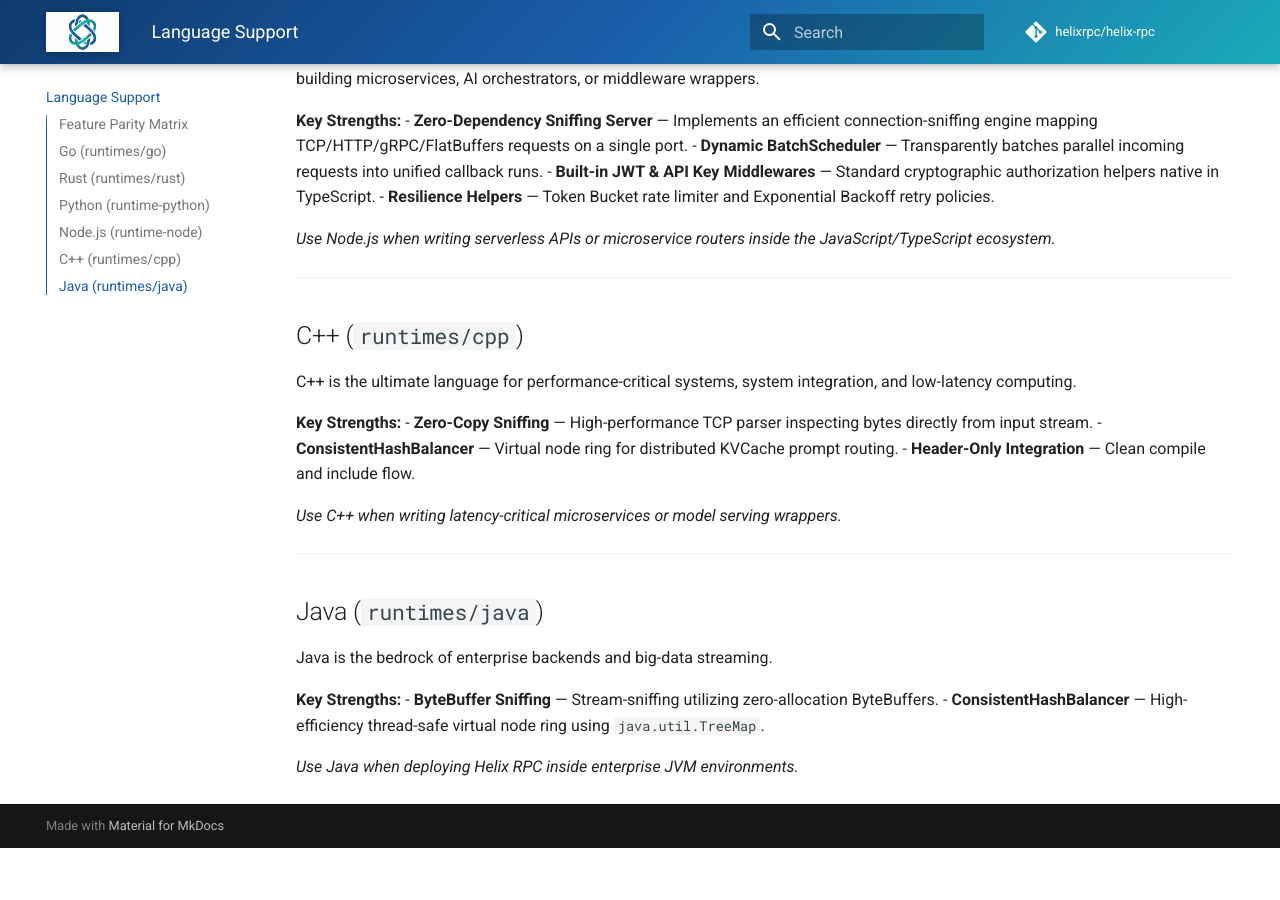
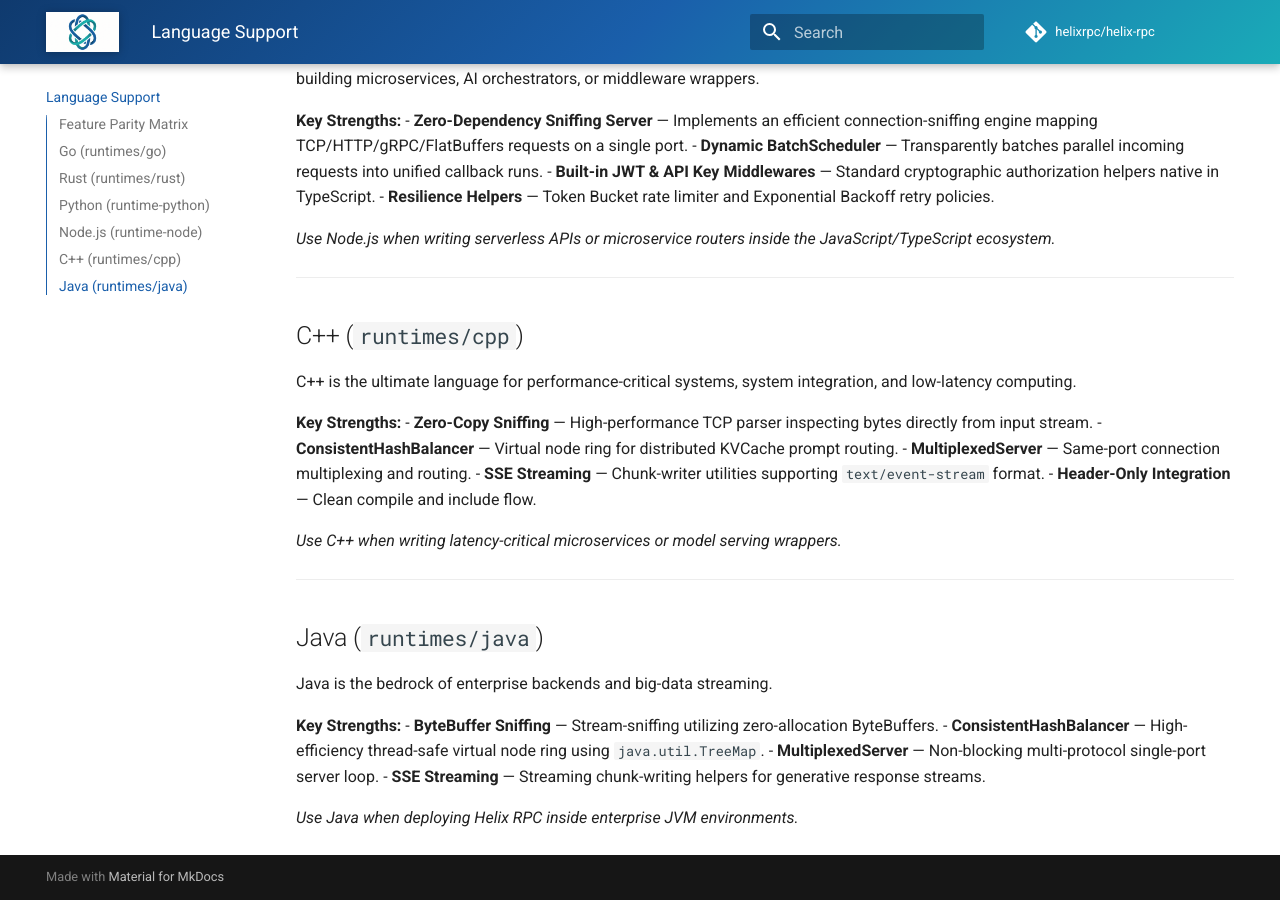
Before and after one commit to helixrpc/helix-rpc, an MkDocs documentation site: the page built from docs/languages.md, in a window 1280 px wide and 900 px high, scrolled down 2557 px. Built offline with MkDocs 1.6.1 and Material for MkDocs 9.7.7, drawn with Linux system fonts in a browser that asks for light colours; comment, search, counter and statistics services are not loaded; before the commit the page ends 3405 px from its top, so only the background shows below that.

Commit message:
docs: update languages support matrix, C++, and Java features listings

```diff
--- a/docs/languages.md
+++ b/docs/languages.md
@@ -27,8 +27,8 @@
 | Structured Errors (`HelixError`) | ✅ | ✅ | ✅ | ✅ | — | — |
 | Shared Memory Transport (SHM) | ✅ | ✅ | — | — | — | — |
 | PyO3 Zero-Serialization Embedding | — | ✅ | — | — | — | — |
-| Thrift Protocol Support | ✅ | — | — | — | — | — |
-| Code Generation | ✅ | — | ✅ | ✅ | ✅ | ✅ |
+| Thrift Protocol Support | ✅ | ✅ | — | — | — | — |
+| Code Generation | ✅ | ✅ | ✅ | ✅ | ✅ | ✅ |
 
 > **Note:** `—` means the feature is not applicable to that runtime's role (e.g. SHM is not relevant to Python/Node.js as a standalone server; PyO3 is a Rust-only capability).
 
@@ -98,6 +98,8 @@
 **Key Strengths:**
 - **Zero-Copy Sniffing** — High-performance TCP parser inspecting bytes directly from input stream.
 - **ConsistentHashBalancer** — Virtual node ring for distributed KVCache prompt routing.
+- **MultiplexedServer** — Same-port connection multiplexing and routing.
+- **SSE Streaming** — Chunk-writer utilities supporting `text/event-stream` format.
 - **Header-Only Integration** — Clean compile and include flow.
 
 *Use C++ when writing latency-critical microservices or model serving wrappers.*
@@ -111,5 +113,7 @@
 **Key Strengths:**
 - **ByteBuffer Sniffing** — Stream-sniffing utilizing zero-allocation ByteBuffers.
 - **ConsistentHashBalancer** — High-efficiency thread-safe virtual node ring using `java.util.TreeMap`.
+- **MultiplexedServer** — Non-blocking multi-protocol single-port server loop.
+- **SSE Streaming** — Streaming chunk-writing helpers for generative response streams.
 
 *Use Java when deploying Helix RPC inside enterprise JVM environments.*
```
